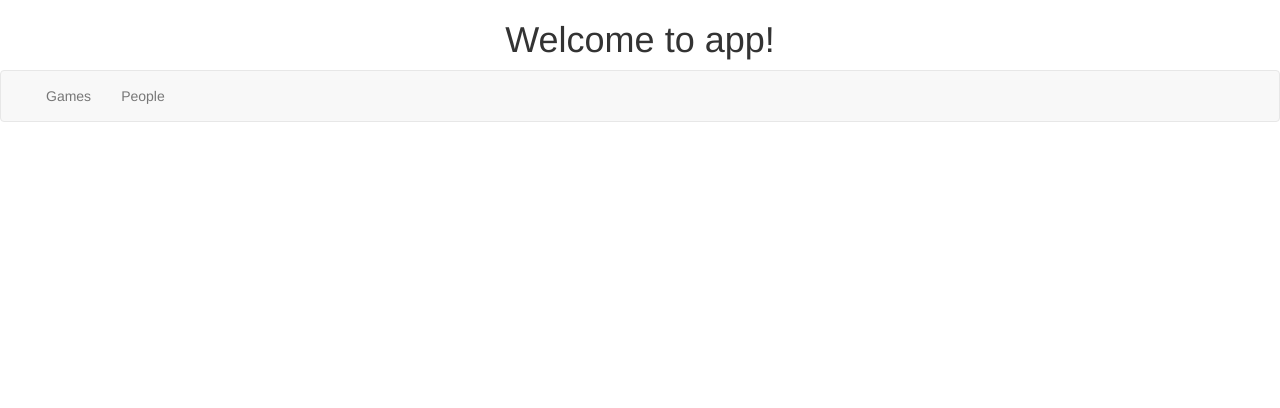
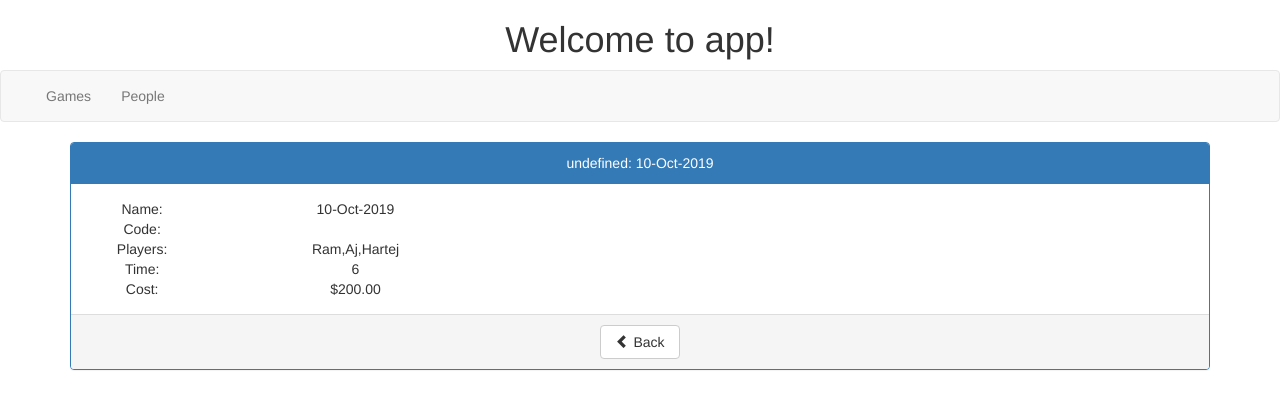
Before and after one commit to ramcharank/BadGame, an Angular app: page /games/1 in a window 1280 px wide. Before the commit this address led to /. Shown: the top 408 px of the page. Built offline with nearby package versions, Linux system fonts and the light colour scheme.

Commit message:
added addgame component

```diff
--- /dev/null
+++ b/src/app/game/components/addgame/addgame.component.html
@@ -0,0 +1,11 @@
+<label>
+  Date:
+  <input [matDatepicker]="myDatepicker" />
+  <mat-datepicker #myDatepicker></mat-datepicker>
+
+  Players:
+  <input type="text" [formControl]="players" />
+
+  Cost:
+  <input type="text" [formControl]="cost" />
+</label>
--- /dev/null
+++ b/src/app/game/components/addgame/addgame.component.ts
@@ -0,0 +1,15 @@
+import { Component, OnInit } from '@angular/core';
+
+@Component({
+  selector: 'app-addgame',
+  templateUrl: './addgame.component.html',
+  styleUrls: ['./addgame.component.css']
+})
+export class AddgameComponent implements OnInit {
+
+  constructor() { }
+
+  ngOnInit() {
+  }
+
+}
--- a/src/app/game/components/gamecard/gamecard.component.html
+++ b/src/app/game/components/gamecard/gamecard.component.html
@@ -1,3 +1,40 @@
-<p>
-    Gamecard works
-    </p>
+<div class="panel panel-primary" *ngIf="selectedGame">
+  <div class="panel-heading">
+    {{ pageTitle + ": " + selectedGame.Date }}
+  </div>
+
+  <div class="panel-body">
+    <div class="row">
+      <div class="col-md-6">
+        <div class="row">
+          <div class="col-md-3">Name:</div>
+          <div class="col-md-6">{{ selectedGame.Date }}</div>
+        </div>
+        <div class="row">
+          <div class="col-md-3">Code:</div>
+          <div class="col-md-6">{{ selectedGame.Id }}</div>
+        </div>
+        <div class="row">
+          <div class="col-md-3">Players:</div>
+          <div class="col-md-6">{{ selectedGame.Players }}</div>
+        </div>
+        <div class="row">
+          <div class="col-md-3">Time:</div>
+          <div class="col-md-6">{{ selectedGame.Time }}</div>
+        </div>
+        <div class="row">
+          <div class="col-md-3">Cost:</div>
+          <div class="col-md-6">
+            {{ selectedGame.Cost | currency: "USD":true }}
+          </div>
+        </div>
+      </div>
+    </div>
+  </div>
+
+  <div class="panel-footer">
+    <a class="btn btn-default" (click)="onBack()" style="width:80px">
+      <i class="glyphicon glyphicon-chevron-left"></i> Back
+    </a>
+  </div>
+</div>
--- a/src/app/game/components/gamecard/gamecard.component.ts
+++ b/src/app/game/components/gamecard/gamecard.component.ts
@@ -1,10 +1,34 @@
-import { Component } from "@angular/core";
+import { Component, OnInit } from "@angular/core";
+import { ActivatedRoute, RouterModule, Router } from "@angular/router";
+import { GameService } from "../../services/game.service";
+import { IGame } from "../../models/game";
 
 @Component({
-    selector: 'app-gamecard',
-  templateUrl: './gamecard.component.html',
-  styleUrls: ['./gamecard.component.css']
+  selector: "app-gamecard",
+  templateUrl: "./gamecard.component.html",
+  styleUrls: ["./gamecard.component.css"]
 })
-export class GameCardComponent{
+export class GameCardComponent implements OnInit {
+  selectedGame: IGame;
 
+  constructor(
+    private _route: ActivatedRoute,
+    private service: GameService,
+    private router: Router
+  ) {}
+
+  ngOnInit() {
+    const param = this._route.snapshot.paramMap.get("id");
+    this.getGameDetails(param);
+  }
+
+  getGameDetails(gameId: string) {
+    this.service.getGames().forEach(game => {
+      this.selectedGame = game;
+    });
+  }
+
+  onBack() {
+    this.router.navigate(["/games"]);
+  }
 }
--- a/src/app/game/components/games/games.component.html
+++ b/src/app/game/components/games/games.component.html
@@ -1,5 +1,5 @@
 <div class="panel-footer">
-  <a class="btn btn-default" (click) = "gameCard()" style="width:120px">
+  <a class="btn btn-default" (click)="addGame()" style="width:120px">
     <i class="glyphicon glyphicon-user"></i> &nbsp; Add Game
   </a>
 </div>
@@ -19,7 +19,9 @@
       </thead>
       <tbody>
         <tr *ngFor="let game of games">
-          <td>{{ game.Date }}</td>
+          <td>
+            <a (click)="gameCard(game.GameId)">{{ game.Date }}</a>
+          </td>
           <td>{{ game.Cost }}</td>
           <td>{{ game.Players.length }}</td>
         </tr>
@@ -27,8 +29,3 @@
     </table>
   </div>
 </div>
-
-<!--
-<div *ngFor="let game of games">
-  <li>{{ game.Date }} -- {{ game.Cost }}</li>
-</div> -->
--- a/src/app/game/components/games/games.component.ts
+++ b/src/app/game/components/games/games.component.ts
@@ -1,28 +1,31 @@
-import { Component, OnInit } from '@angular/core';
-import { GameService } from '../../services/game.service';
-import { IGame } from '../../models/game';
-import { Router } from '@angular/router';
+import { Component, OnInit } from "@angular/core";
+import { GameService } from "../../services/game.service";
+import { IGame } from "../../models/game";
+import { Router } from "@angular/router";
 
 @Component({
-  selector: 'app-games',
-  templateUrl: './games.component.html',
-  styleUrls: ['./games.component.css']
+  selector: "app-games",
+  templateUrl: "./games.component.html",
+  styleUrls: ["./games.component.css"]
 })
 export class GamesComponent implements OnInit {
   pageTitle = "Games";
   games: IGame[];
-  constructor(private gameService: GameService,
-    private router: Router) { }
+  constructor(private gameService: GameService, private router: Router) {}
 
   ngOnInit() {
-      this.setGames();
-   }
+    this.setGames();
+  }
 
   setGames() {
     this.games = this.gameService.getGames();
   }
 
-  gameCard() {
-    this.router.navigate(['/gamecard']);
+  gameCard(gameId: string) {
+    this.router.navigate([`/games/${gameId}`]);
+  }
+
+  addGame() {
+    this.router.navigate(["addgame"]);
   }
 }
--- a/src/app/game/game.module.ts
+++ b/src/app/game/game.module.ts
@@ -4,13 +4,15 @@ import { RouterModule } from "@angular/router";
 import { BrowserModule } from "@angular/platform-browser";
 import { GameService } from "./services/game.service";
 import { GameCardComponent } from "./components/gamecard/gamecard.component";
+import { AddgameComponent } from "./components/addgame/addgame.component";
 
 @NgModule({
-  declarations: [GamesComponent, GameCardComponent],
+  declarations: [GamesComponent, GameCardComponent, AddgameComponent],
   imports: [
     RouterModule.forRoot([
       { path: "games", component: GamesComponent },
-      { path: "gamecard", component: GameCardComponent }
+      { path: "games/:id", component: GameCardComponent },
+      { path: "addgame", component: AddgameComponent }
     ]),
     BrowserModule
   ],
--- a/src/app/game/models/game.ts
+++ b/src/app/game/models/game.ts
@@ -1,4 +1,5 @@
 export interface IGame {
+  GameId: string;
   Date: string;
   Time: Number;
   DurationInMin: Number;
--- a/src/app/game/services/game.service.ts
+++ b/src/app/game/services/game.service.ts
@@ -12,6 +12,7 @@ export class GameService implements OnInit {
     getGames() {
         return [
             {
+                "GameId": "20191010070000",
                 "Date": "10-Oct-2019",
                 "Time": 6,
                 "DurationInMin": 60,
@@ -21,6 +22,7 @@ export class GameService implements OnInit {
                 "Players": ["Ram", "Aj", "Hartej"]
             },
             {
+                "GameId": "20191010080000",
                 "Date": "10-Oct-2019",
                 "Time": 6,
                 "DurationInMin": 60,
```
Also changed, not shown: src/app/game/components/addgame/addgame.component.css (added), 1 other file (tests, documents, lock files or other folders).
